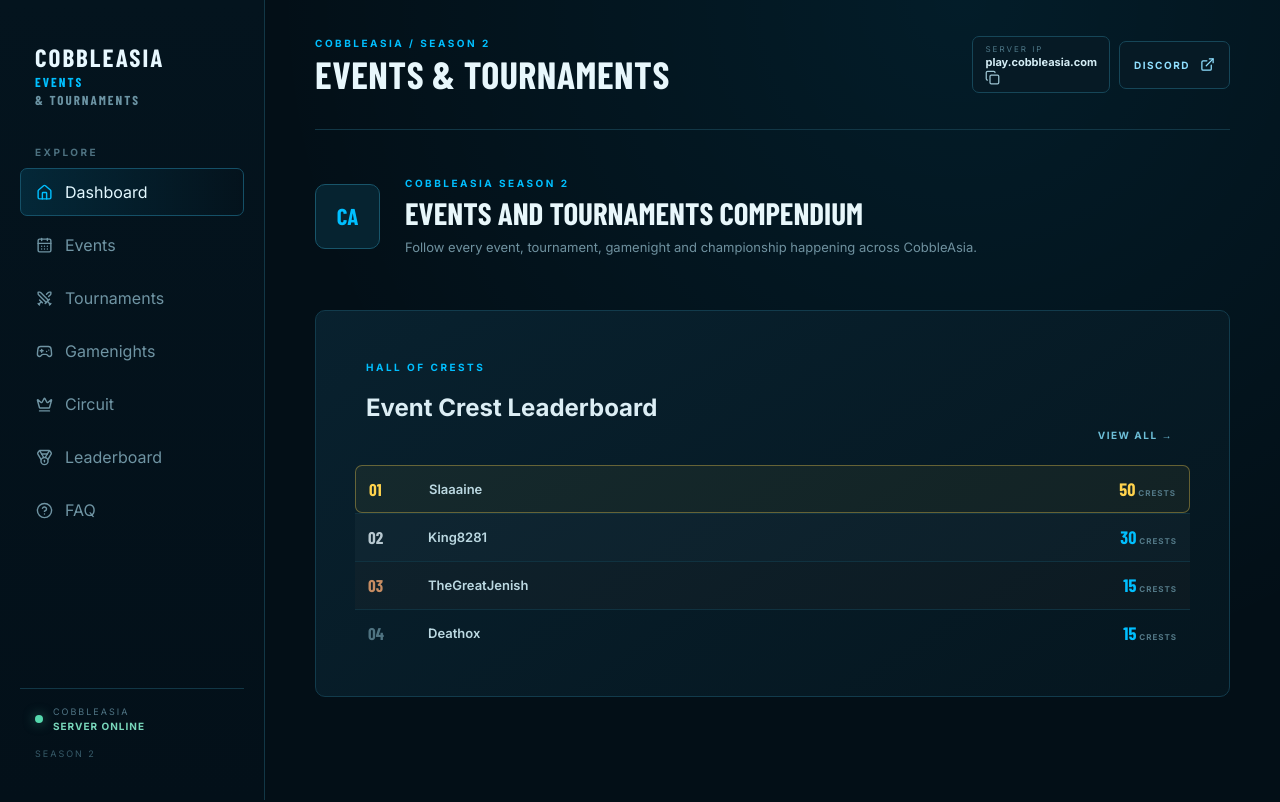
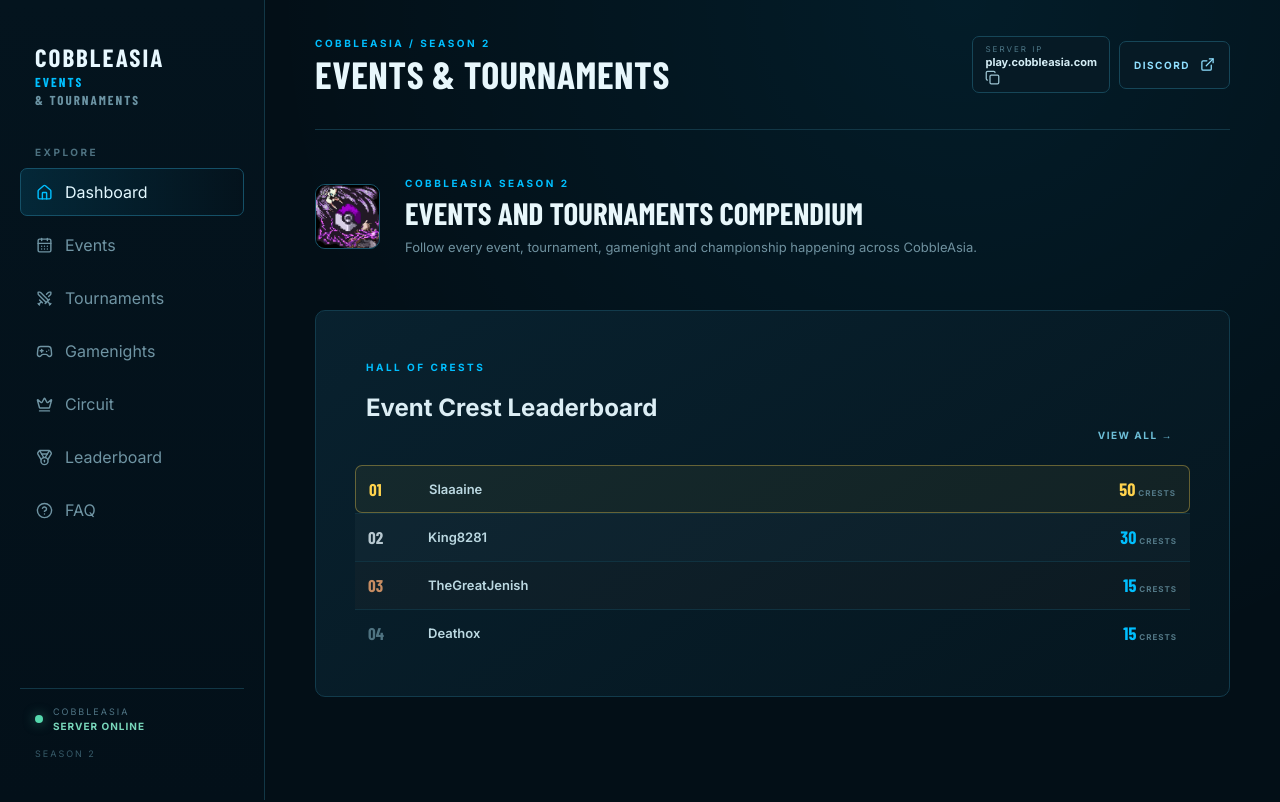
Before and after one commit to ElektroZax/Cobbleasia_Events_-_Tournaments, a React (Vite) app: page / in a window 1280 px wide. Shown: the top 802 px of the page. Built offline with nearby package versions, Linux system fonts and the light colour scheme; a web font is replaced by a local one.

Commit message:
Intro update on dashboard.tsx

```diff
--- a/src/pages/Dashboard.tsx
+++ b/src/pages/Dashboard.tsx
@@ -74,7 +74,10 @@ export default function Dashboard({
     <div className="page dashboard-page">
       <section className="dashboard-intro">
         <div className="intro-mark">
-          CA
+          <img
+            src="/calogos1.png"
+            alt="CobbleAsia"
+            />
         </div>
 
         <div>
```
